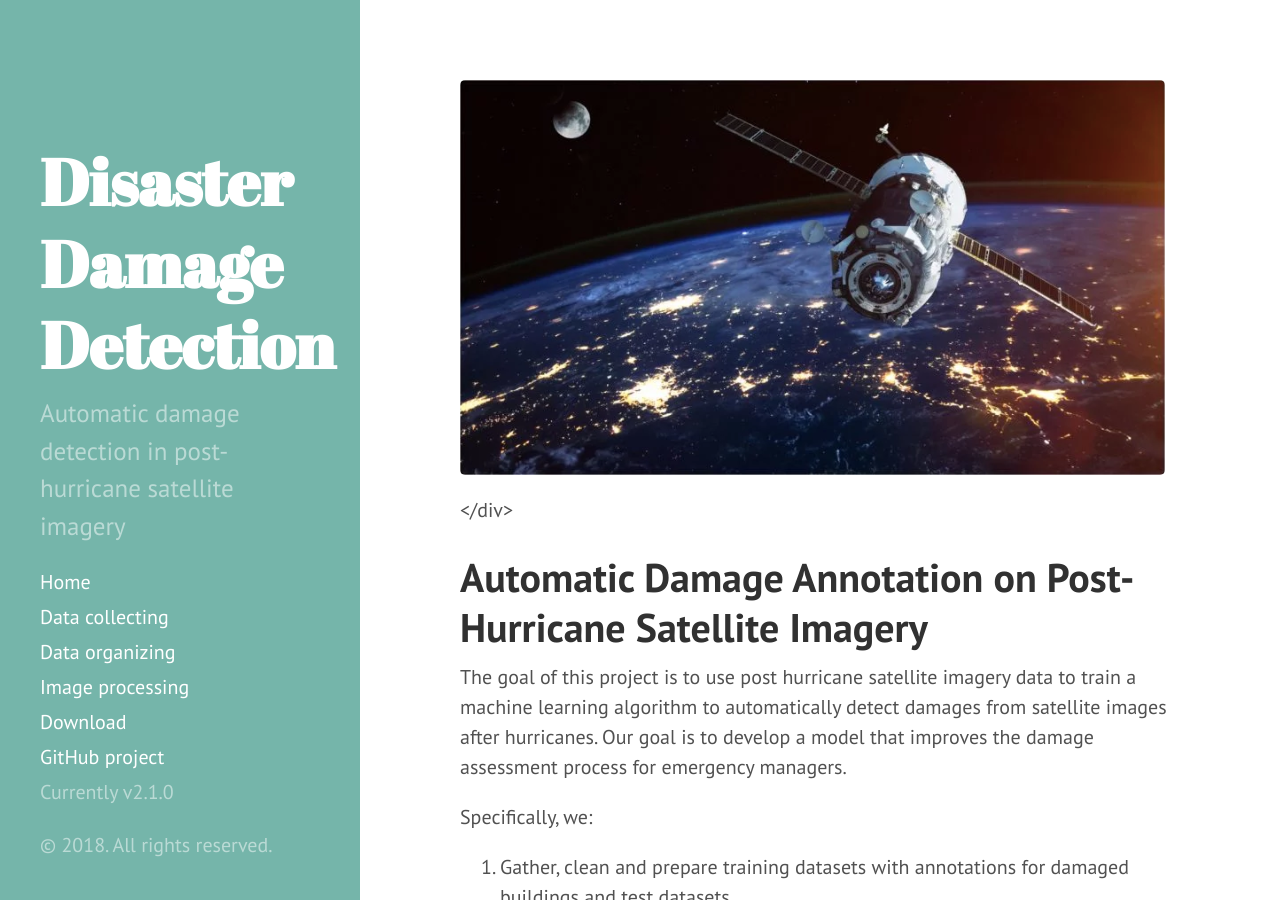
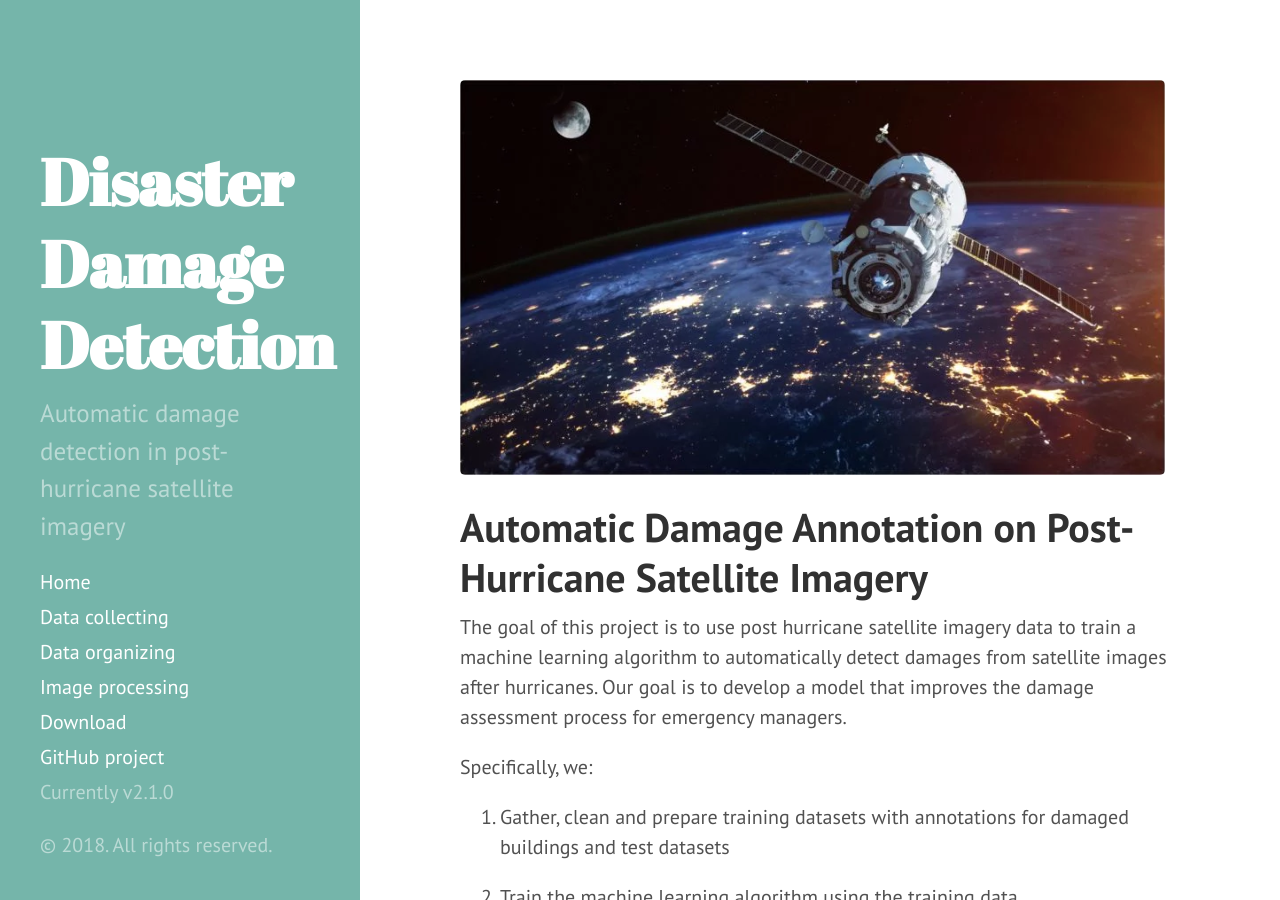
Before and after one commit to DDS-Lab/disaster-damage-detection, a Jekyll site: the page built from index.md, in a window 1280 px wide and 900 px high. Built offline with Jekyll 4.4.1, drawn with Linux system fonts in a browser that asks for light colours; nearby versions of some CDN libraries; a script that is not in the unit is left out.

Commit message:
Update index.md

```diff
--- a/index.md
+++ b/index.md
@@ -2,7 +2,7 @@
 layout: default
 ---
 
-<img src="satellite.png" class="img-responsive" alt=""> </div>
+<img src="satellite.png" class="img-responsive" alt="">
 
 # Automatic Damage Annotation on Post-Hurricane Satellite Imagery
 
```
